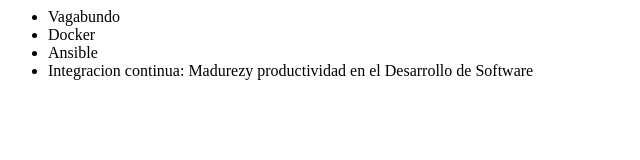
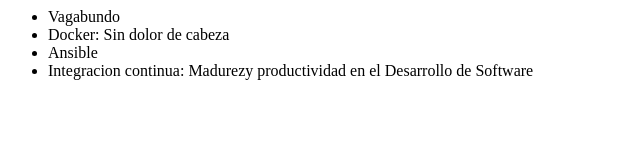
Before and after one commit to VictorGamezP/alura-git, a plain HTML site: page index.html in a window 1280 px wide. Shown: the whole page, without its empty margins (0-640 px from the left). Drawn offline with Linux system fonts and the light colour scheme.

Commit message:
Corrigiedo el nombre del curso de docker

```diff
--- a/index.html
+++ b/index.html
@@ -7,7 +7,7 @@
 <cuerpo>
      <ul>
          <li> Vagabundo </li>
-         <li> Docker </li>
+         <li> Docker: Sin dolor de cabeza</li>
          <li> Ansible </li>
          <li> Integracion continua: Madurezy productividad en el Desarrollo de Software </li>
      </ul>
```
